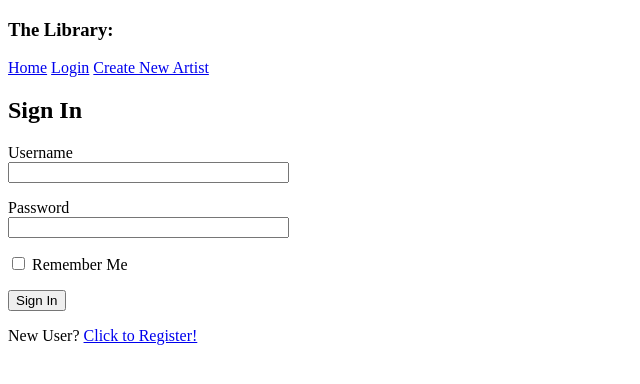
After one commit to phernandoe/The_Library, a Flask app: page /login in a window 1280 px wide. The commit adds this page. Shown: the top 384 px of the page, without its empty margins (0-640 px from the left). Run offline with Flask 2, Linux system fonts and the light colour scheme.

Commit message:
Users can now login and created accounts

```diff
--- a/app/__init__.py
+++ b/app/__init__.py
@@ -1,11 +1,14 @@
 from flask import Flask
 from flask_sqlalchemy import SQLAlchemy
 from flask_migrate import Migrate
+from flask_login import LoginManager
 from config import Config
 
 app = Flask(__name__)
 app.config.from_object(Config)
 db = SQLAlchemy(app)
 migrate = Migrate(app, db)
+login = LoginManager(app)
+login.login_view = 'login'
 
 from app import routes, models
--- /dev/null
+++ b/app/forms.py
@@ -0,0 +1,41 @@
+from flask_wtf import FlaskForm
+from wtforms import StringField, SubmitField, TextAreaField, PasswordField, BooleanField
+from wtforms.validators import DataRequired, ValidationError, Email, EqualTo
+from app.models import Artist, User
+
+class createNewArtist(FlaskForm):
+    name = StringField('Name', validators=[DataRequired("No name provided")])
+    genre = StringField('Genre')
+    hometown = StringField('Hometown')
+    description = TextAreaField('Description')
+
+    submit = SubmitField('Add Artist')
+
+    def validate_name(self, name):
+        artist = Artist.query.filter_by(name=name.data).first()
+        if artist is not None:
+            raise ValidationError("Artist has already been registered")
+
+class LoginForm(FlaskForm):
+    username = StringField('Username', validators=[DataRequired()])
+    password = PasswordField('Password', validators=[DataRequired()])
+    remember_me = BooleanField('Remember Me')
+    submit = SubmitField('Sign In')
+
+class RegistrationForm(FlaskForm):
+    username = StringField('Username', validators=[DataRequired()])
+    email = StringField('Email', validators=[DataRequired(), Email()])
+    password = PasswordField('Password', validators=[DataRequired()])
+    password2 = PasswordField('Repeat Password', validators=[DataRequired(), EqualTo('password')])
+
+    submit = SubmitField('Register!')
+
+    def validate_username(self, username):
+        user = User.query.filter_by(username=username.data).first()
+        if user is not None:
+            raise ValidationError('Username already exists.')
+
+    def validate_email(self, email):
+        user = User.query.filter_by(email=email.data).first()
+        if user is not None:
+            raise ValidationError('Email already exists.')
--- a/app/musicEvent.sql
+++ b/app/musicEvent.sql
@@ -28,3 +28,10 @@ create table ArtistToEvent (
 	foreign key (artistID) references Artist(id),
 	foreign key (eventID) references Event(id)
 );
+
+create table User (
+	id integer primary key autoincrement,
+	username varchar(64) not null,
+	email varchar(64) not null,
+	password_hash varchar(128) not null
+);
--- a/app/routes.py
+++ b/app/routes.py
@@ -1,13 +1,17 @@
 from datetime import datetime
+
+from flask_login import login_required, current_user, logout_user, login_user
+from werkzeug.urls import url_parse
 from app import app, db
-from flask import render_template, flash, redirect, url_for
-from app.create_new_artist import createNewArtist
-from app.models import Artist, Event, Venue, ArtistToEvent
+from flask import render_template, flash, redirect, url_for, request
+from app.forms import createNewArtist, RegistrationForm, LoginForm
+from app.models import Artist, Event, Venue, ArtistToEvent, User
 
 artists = Artist.query
 
 @app.route('/')
 @app.route('/index')
+@login_required
 def index():
     intro = "A Library, but instead of a collection of books its a collection of music artists. Use the navigation " \
             "bar at the top to discover new artists along with information about them. Have fun! "
@@ -37,6 +41,7 @@ def artist(name):
 
 
 @app.route('/create_new_artist', methods=['GET', 'POST'])
+@login_required
 def create_new_artist():
     form = createNewArtist()
 
@@ -48,6 +53,48 @@ def create_new_artist():
         return render_template('artist.html', artist=newArtist)
 
     return render_template('create_new_artist.html', artists=artists, title='Create new artist', form=form)
+
+@app.route('/login', methods=['GET', 'POST'])
+def login():
+    if current_user.is_authenticated:
+        return redirect(url_for('index'))
+
+    form = LoginForm()
+
+    if form.validate_on_submit():
+        user = User.query.filter_by(username=form.username.data).first()
+        if user is None or not user.check_password(form.password.data):
+            flash('Invalid username or password')
+            return redirect(url_for('login'))
+        login_user(user, remember=form.remember_me.data)
+        next_page = request.args.get('next')
+
+        if not next_page or url_parse(next_page).netloc != '':
+            next_page = url_for('index')
+        return redirect(next_page)
+
+    return render_template('login.html', title='Sign In', form=form)
+
+
+@app.route('/logout')
+def logout():
+    logout_user()
+    return redirect(url_for('index'))
+
+
+@app.route('/register', methods=['GET', 'POST'])
+def register():
+    if current_user.is_authenticated:
+        return redirect(url_for('index'))
+    form = RegistrationForm()
+    if form.validate_on_submit():
+        user = User(username=form.username.data, email=form.email.data)
+        user.set_password(form.password.data)
+        db.session.add(user)
+        db.session.commit()
+        flash('Congratulations, you are now a registered user!')
+        return redirect(url_for('login'))
+    return render_template('register.html', title='Register', form=form)
 
 @app.route('/reset_db')
 def reset_db():
@@ -104,6 +151,11 @@ def reset_db():
     p2b = ArtistToEvent(artistID=polyphia.id, eventID=buzzer.id)
     db.session.add(p2b)
     db.session.flush()
+
+    user = User(username="Fernando", email="fernando@something.com")
+    user.set_password("123")
+    db.session.add(user)
+
     db.session.commit()
 
     return render_template('index.html', artists=artists)
--- a/app/templates/base.html
+++ b/app/templates/base.html
@@ -12,6 +12,13 @@
     <div>
         <h3>The Library:</h3>
         <a href="/index">Home</a>
+
+        {% if current_user.is_anonymous %}
+        <a href="{{ url_for('login') }}">Login</a>
+        {% else %}
+        <a href="{{ url_for('logout') }}">Logout</a>
+        {% endif %}
+
         <a href="/create_new_artist">Create New Artist</a>
     </div>
 
--- a/app/templates/index.html
+++ b/app/templates/index.html
@@ -1,6 +1,10 @@
 {% extends "base.html" %}
 
 {% block content %}
+
+    {% if current_user %}
+    <h2>Welcome, {{ current_user.username }}</h2>
+    {% endif %}
 
     <p>{{ message }}</p>
 
--- /dev/null
+++ b/app/templates/login.html
@@ -0,0 +1,33 @@
+{% extends "base.html" %}
+
+{% block content %}
+
+    <h2>Sign In</h2>
+
+    <form action="" method="post" novalidate>
+
+        {{ form.hidden_tag() }}
+
+        <p>
+            {{ form.username.label }}<br>
+            {{ form.username(size=32) }}<br>
+            {% for error in form.username.errors %}
+            <span style="color: red;">[{{ error }}]</span>
+            {% endfor %}
+        </p>
+
+        <p>
+            {{ form.password.label }}<br>
+            {{ form.password(size=32) }}<br>
+            {% for error in form.password.errors %}
+            <span style="color: red;">[{{ error }}]</span>
+            {% endfor %}
+        </p>
+
+        <p>{{ form.remember_me() }} {{ form.remember_me.label }}</p>
+        <p>{{ form.submit() }}</p>
+
+    </form>
+
+    <p>New User? <a href="{{ url_for('register') }}">Click to Register!</a></p>
+{% endblock %}
--- a/music_site.py
+++ b/music_site.py
@@ -1,6 +1,6 @@
 from app import app, db
-from app.models import Artist, Event, Venue, ArtistToEvent
+from app.models import Artist, Event, Venue, ArtistToEvent, User
 
 @app.shell_context_processor
 def make_shell_context():
-    return {'db': db, 'Artist':Artist, 'Event':Event, 'Venue':Venue, 'ArtistToEvent':ArtistToEvent}
+    return {'db': db, 'Artist':Artist, 'Event':Event, 'Venue':Venue, 'ArtistToEvent':ArtistToEvent, 'User':User}
```
Also changed, not shown: app/create_new_artist.py (deleted, +0 -18 lines), app/models.py (+22 -1 lines), app/templates/register.html (added, +47 -0 lines).
